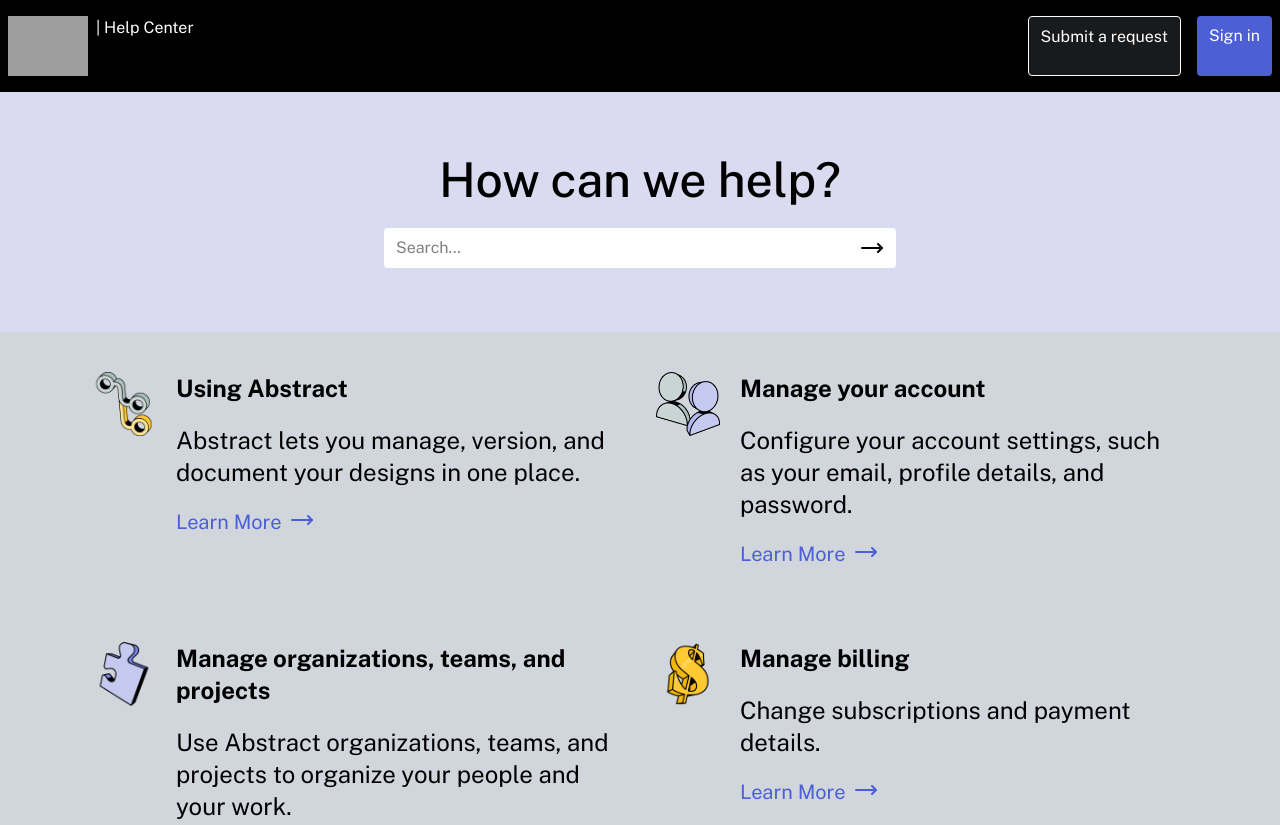
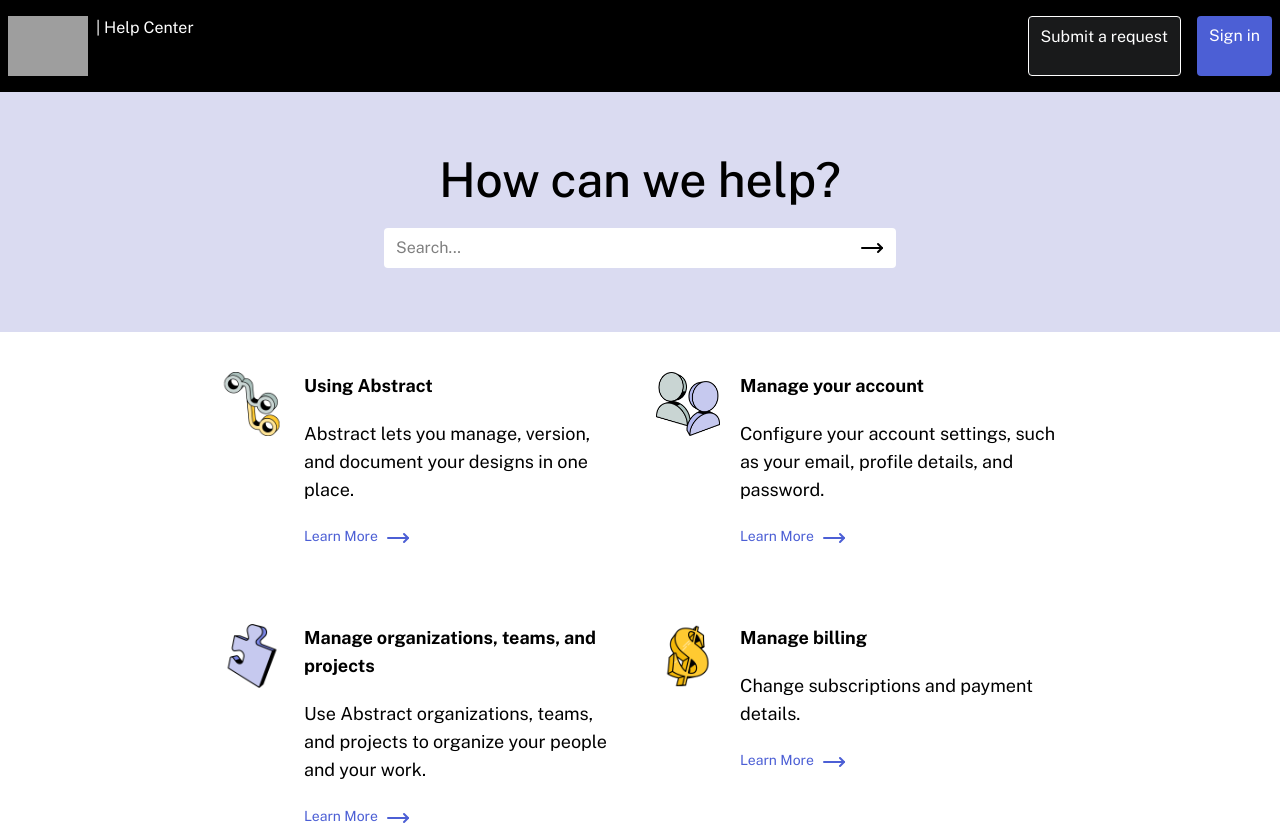
Before and after one commit to emmant-web/FP-abstract, a React (Vite) app: page / in a window 1280 px wide. Shown: the top 825 px of the page. Built offline with nearby package versions, Linux system fonts and the light colour scheme; grey boxes are pictures that could not be loaded.

Commit message:
adjusted bg-color and width and text size of component

```diff
--- a/src/components/HelpTopics.jsx
+++ b/src/components/HelpTopics.jsx
@@ -57,14 +57,14 @@
     return (
       <div className="flex mb-[20px]">
         <div className="mr-[20px]">
-          <img src={image} className="w-[64px]" />
+          <img src={image} className="w-[64px] lg" />
         </div>
         <div className="">
-          <div className="w-3xs lg:w-md">
-            <h1 className="font-bold text-2xl mb-[20px]">{title}</h1>
-            <p className="text-2xl mb-[20px]">{description}</p>
+          <div className="w-3xs lg:w-xs">
+            <h1 className="font-bold text-2xl lg:text-lg mb-[20px]">{title}</h1>
+            <p className="text-2xl lg:text-lg mb-[20px]">{description}</p>
           </div>
-          <a href="#" className="inline-block text-[#4C5FD5] text-xl mb-[20px]">
+          <a href="#" className="inline-block text-[#4C5FD5] text-xl lg:text-sm mb-[20px]">
             <span className="flex gap-2 border-b-2 border-transparent hover:border-[#4C5FD5]">
               {button} <MoveRight />
             </span>
--- a/src/pages/HelpPage.jsx
+++ b/src/pages/HelpPage.jsx
@@ -5,7 +5,7 @@
 
 function HelpPage() {
   return (
-    <div className="flex flex-col min-h-[100dvh] bg-gray-300">
+    <div className="flex flex-col min-h-[100dvh]">
       <Header />
       <SearchBar />
       <HelpTopics />
```
